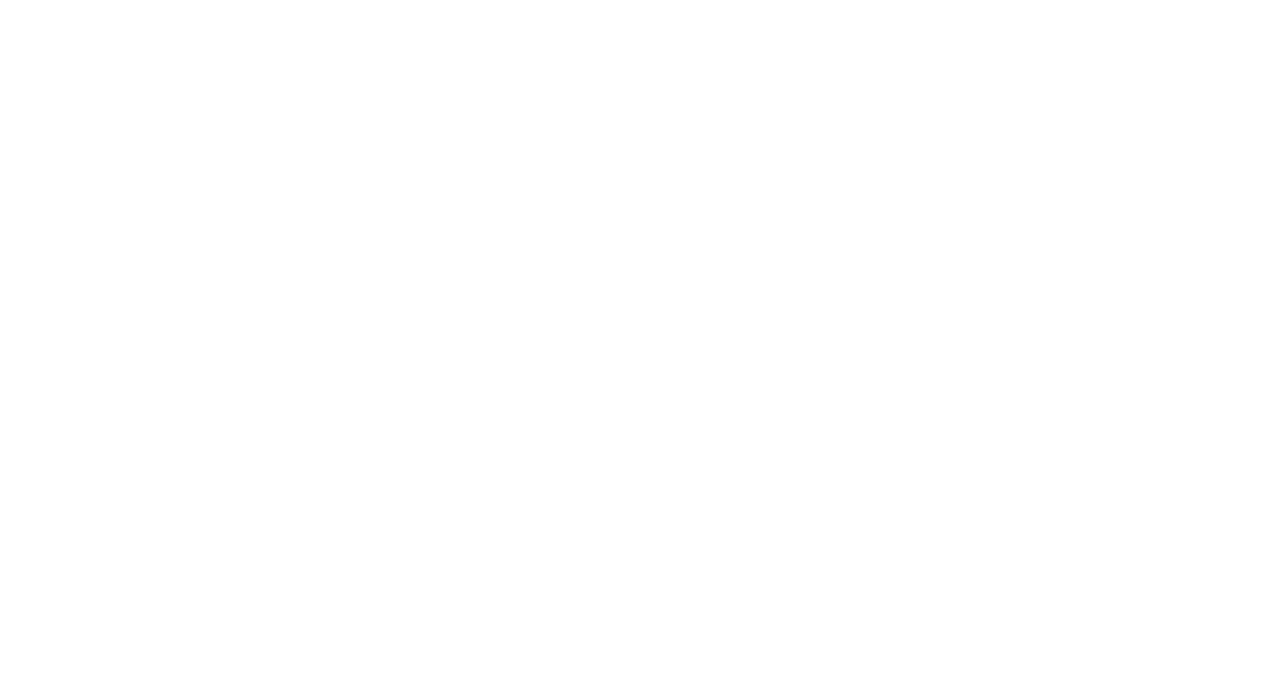
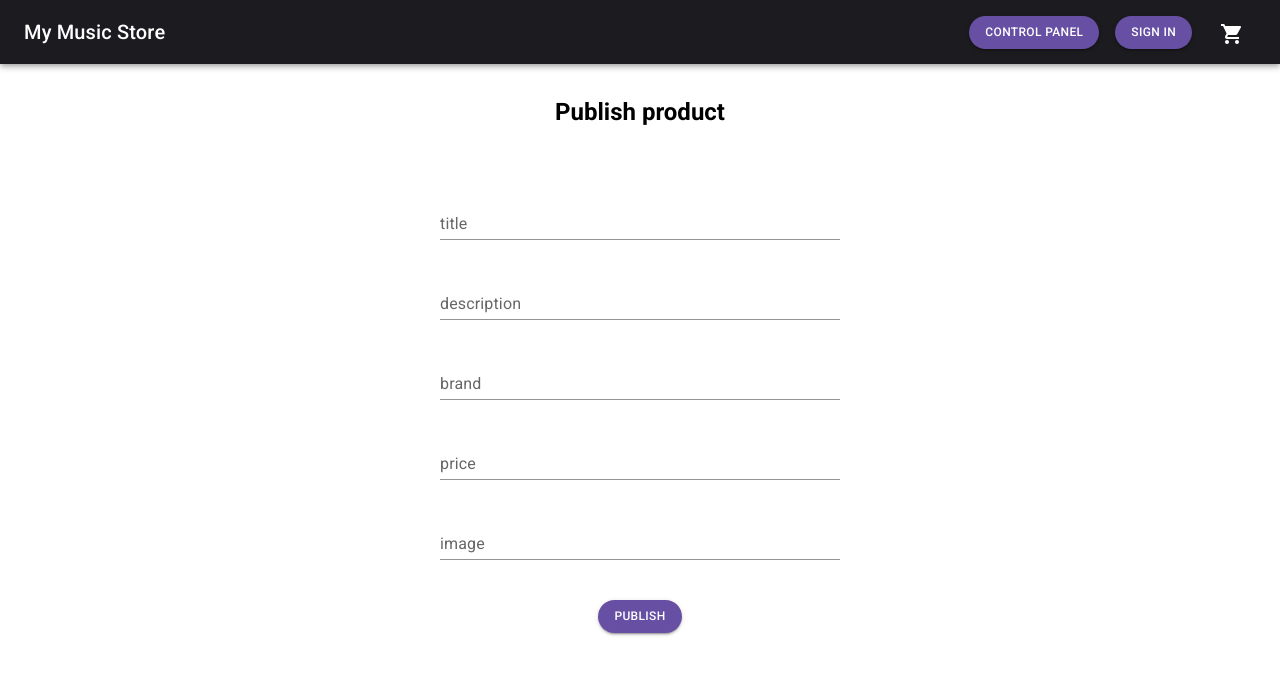
Before and after one commit to WDI-301/my-music-store-4, a React (Create React App) app: page /publish-product in a window 1280 px wide. Before the commit this address had no page. Shown: the top 674 px of the page. Built offline with nearby package versions, Linux system fonts and the light colour scheme.

Commit message:
can publish new products from the front end

```diff
--- a/src/App.js
+++ b/src/App.js
@@ -3,7 +3,9 @@
 import { BrowserRouter, Route, Routes } from 'react-router-dom';
 import CustomThemeProvider from './components/CustomThemeProvider';
 import CartPage from './components/pages/CartPage';
+import ControlPanel from './components/pages/ControlPanel';
 import HomePage from './components/pages/HomePage';
+import PublishProductPage from './components/pages/PublishProductPage';
 import SignInPage from './components/pages/SignInPage';
 import store from './reduxStore';
 
@@ -16,6 +18,8 @@
             <Route path="/" element={<HomePage />} />
             <Route path="/cart" element={<CartPage />} />
             <Route path="/user" element={<SignInPage />} />
+            <Route path="/publish-product" element={<PublishProductPage />} />
+            <Route path="/admin" element={<ControlPanel />} />
           </Routes>
         </CustomThemeProvider>
       </BrowserRouter>
--- a/src/components/Header.js
+++ b/src/components/Header.js
@@ -20,6 +20,11 @@
             <Typography variant="h6" component="div">
               My Music Store
             </Typography>
+          </Link>
+        </Box>
+        <Box mr={2}>
+          <Link to="/admin">
+            <Button variant="contained" color="primary">Control Panel</Button>
           </Link>
         </Box>
         <Box mr={2}>
--- /dev/null
+++ b/src/components/pages/ControlPanel.js
@@ -0,0 +1,28 @@
+import { Box, Card, Typography } from '@mui/material';
+import React from 'react';
+import { Link } from 'react-router-dom';
+import Layout from '../Layout';
+
+function ControlPanel() {
+  return (
+    <Layout>
+      <Box>
+        <Box>
+          <Box p={4}>
+            <Link to="/publish-product">
+              <Card sx={{ width: '160px', height: '160px' }}>
+                <Box height="100%" display="flex" justify="center" alignItems="center" px={2}>
+                  <Typography textAlign="center">
+                    Publish new products
+                  </Typography>
+                </Box>
+              </Card>
+            </Link>
+          </Box>
+        </Box>
+      </Box>
+    </Layout>
+  );
+}
+
+export default ControlPanel;
--- /dev/null
+++ b/src/components/pages/PublishProductPage.js
@@ -0,0 +1,105 @@
+import {
+  Box, Button, TextField, Typography,
+} from '@mui/material';
+import axios from 'axios';
+import React, { useState } from 'react';
+import Layout from '../Layout';
+
+const publishProductFormInitialState = {
+  title: '',
+  description: '',
+  brand: '',
+  price: '',
+  image: '',
+};
+
+function PublishProductPage() {
+  const [form, setForm] = useState(publishProductFormInitialState);
+
+  const onSubmit = () => {
+    // use axios to make the network requestAnimationFrame;
+    axios.post('http://localhost:3017/add-product', {
+      productData: { ...form, price: Number(form.price) },
+    })
+      .then(setForm(publishProductFormInitialState))
+      .catch((error) => console.log(error));
+  };
+
+  return (
+    <Layout>
+      <Box display="flex" flexDirection="column" alignItems="center">
+        <Box p={4}>
+          <Typography variant="h5" fontWeight="bold">Publish product</Typography>
+        </Box>
+        <Box mt={2} width={400}>
+          <Box py={2}>
+            <TextField
+              fullWidth
+              id="title"
+              label="title"
+              variant="standard"
+              value={form.title}
+              onChange={(event) => {
+                setForm({ ...form, title: event.target.value });
+              }}
+            />
+          </Box>
+          <Box py={2}>
+            <TextField
+              fullWidth
+              id="description"
+              label="description"
+              variant="standard"
+              value={form.description}
+              onChange={(event) => {
+                setForm({ ...form, description: event.target.value });
+              }}
+            />
+          </Box>
+          <Box py={2}>
+            <TextField
+              fullWidth
+              id="brand"
+              label="brand"
+              variant="standard"
+              value={form.brand}
+              onChange={(event) => {
+                setForm({ ...form, brand: event.target.value });
+              }}
+            />
+          </Box>
+          <Box py={2}>
+            <TextField
+              fullWidth
+              id="price"
+              label="price"
+              variant="standard"
+              type="number"
+              value={form.price}
+              onChange={(event) => {
+                setForm({ ...form, price: event.target.value });
+              }}
+            />
+          </Box>
+          <Box py={2}>
+            <TextField
+              fullWidth
+              id="image"
+              label="image"
+              variant="standard"
+              value={form.image}
+              onChange={(event) => {
+                setForm({ ...form, image: event.target.value });
+              }}
+            />
+          </Box>
+        </Box>
+        <Box mt={3}>
+          <Button variant="contained" onClick={onSubmit}>Publish</Button>
+        </Box>
+      </Box>
+    </Layout>
+  );
+}
+
+export default PublishProductPage;
--- a/src/dataFetching.js
+++ b/src/dataFetching.js
@@ -1,23 +1,4 @@
 import axios from 'axios';
-
-const productList = [
-  {
-    id: '123',
-    title: 'Blue Drum Set',
-    description: 'Blue drums description',
-    brand: 'Yamaha',
-    price: 59999,
-    image: 'https://www.yamaha.com/yamahavgn/PIM/Images/19027_12073_1_1200x1200_80813f268e73483818697e99937dbd59.jpg',
-  },
-  {
-    id: '234',
-    title: 'Red Drum Set',
-    description: 'Red drums description',
-    brand: 'Yamaha',
-    price: 59999,
-    image: 'https://m.media-amazon.com/images/I/61YlBr7OQfS._AC_SL1500_.jpg',
-  },
-];
 
 const sampleUserData = {
   id: '007',
```
